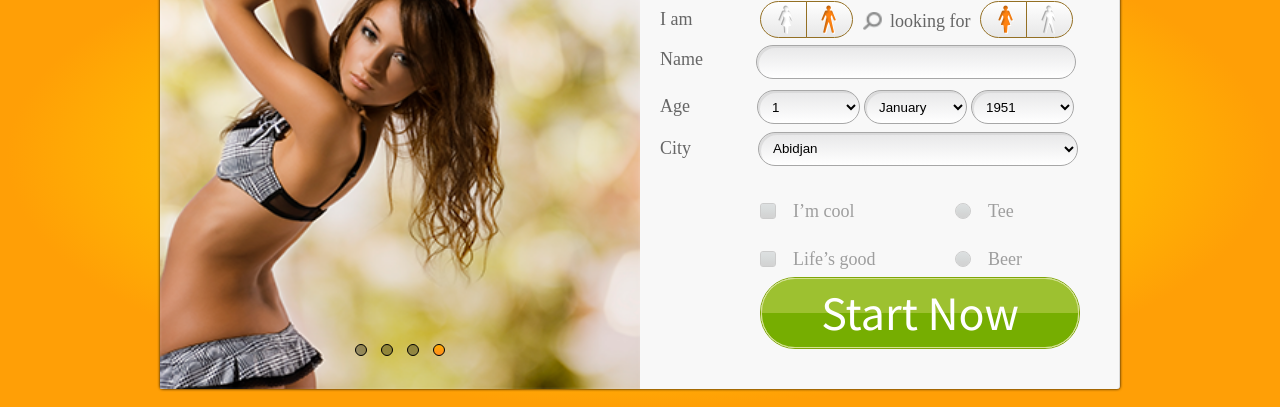
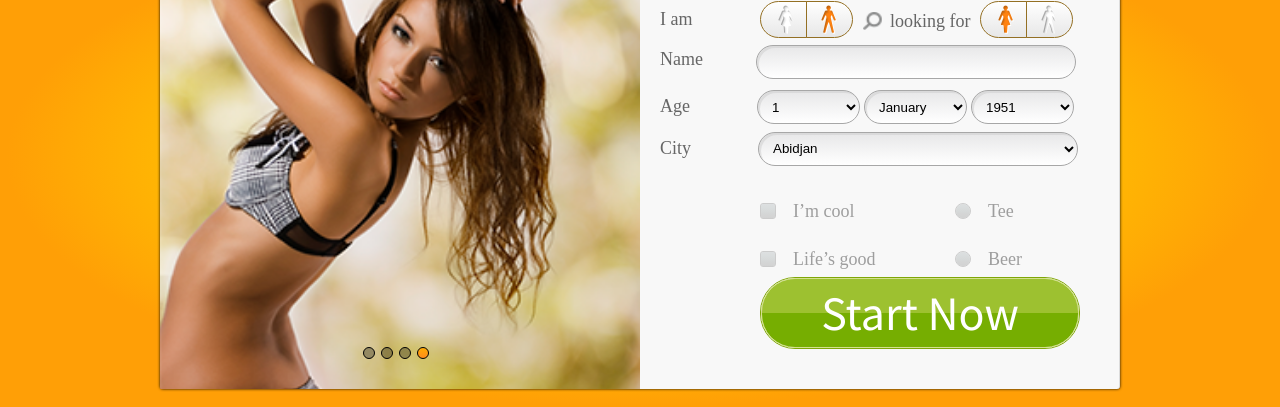
Before and after one commit to Romkris/My_last_work, a website: page index.html in a window 1280 px wide. Shown: the part 203-610 px from the top of the page. Drawn offline with Linux system fonts and the light colour scheme; files whose address does not match are found by name.

Commit message:
Customize the img size

```diff
--- a/index.html
+++ b/index.html
@@ -19,8 +19,7 @@
 	</header>
 
 	<section class="RegistrationSection RegistrationSection-background">
-
-		<div class="RegistrationSection RegistrationSection-blockForm">
+		<div class="RegistrationSection-blockForm">
 			<div class="BlockSlide">
 				<div class="Slider Slider--sliderSize">
 					<input class="Slider Slider-radio" id="i1" type="radio" name="image" checked>
@@ -58,8 +57,8 @@
 
 			<div class="BlockForm BlockForm-form BlockForm-form--add">
 
-							<div class="BlockForm BlockForm-titleText--gradientBlock"></div>
-							<h2 class="BlockForm BlockForm-titleText">Join us now. It's FREE</h2>
+				<div class="BlockForm-titleText--gradientBlock"></div>
+				<h2 class="BlockForm-titleText">Join us now. It's FREE</h2>
 
 				<form class="BlockForm BlockForm-sex"	action="#" name="SeachForm">
 
--- a/src/styles/RegistrationSection/_BlockSlide.less
+++ b/src/styles/RegistrationSection/_BlockSlide.less
@@ -45,12 +45,31 @@
 
 		&--cartoonSize1 {
 			height: 100%;
-		}
+			position: relative;
+    		left: -77px;
+    		}
+
+    	&--cartoonSize2 {
+			position: absolute;
+    		bottom: -223px;
+   			right: -241px;
+    		height: 157%;
+    		}
+
+
+    	&--cartoonSize3 {
+			position: relative;
+		    bottom: 102px;
+		    left: -13px;
+		    height: 164%;
+
+    		}
 
 		&--cartoonSize4 {
-			width: 480px;
-			height: 100%;
-		}
+			position: relative;
+    		bottom: 21px;
+   			height: 119%;
+			}
 	}
 
 	&-nextCartoon{
@@ -83,11 +102,11 @@
 	}
 
 	&-dots {
-		top: -5px;
-	    left: 120px;
+		top: -2px;
+	    left: 116px;
 	    width: 10px;
 	    height: 10px;
-	    margin: 0 5px;
+	    margin: 0px 1px;
 	    position: relative;
 	    border-radius: 50%;
 	    display: inline-block;
```
Also changed, not shown: dist/css/style.css. Lines whose indentation alone changed are shown as unchanged.
